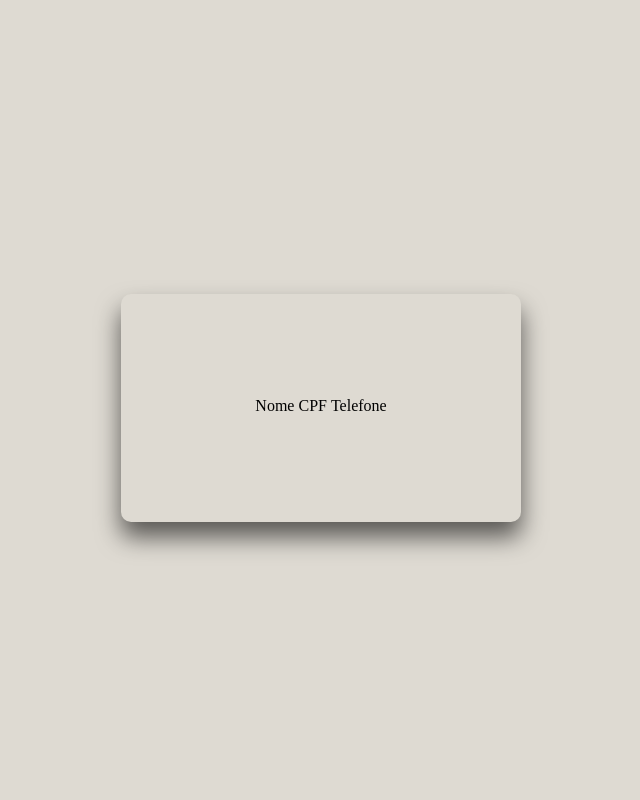
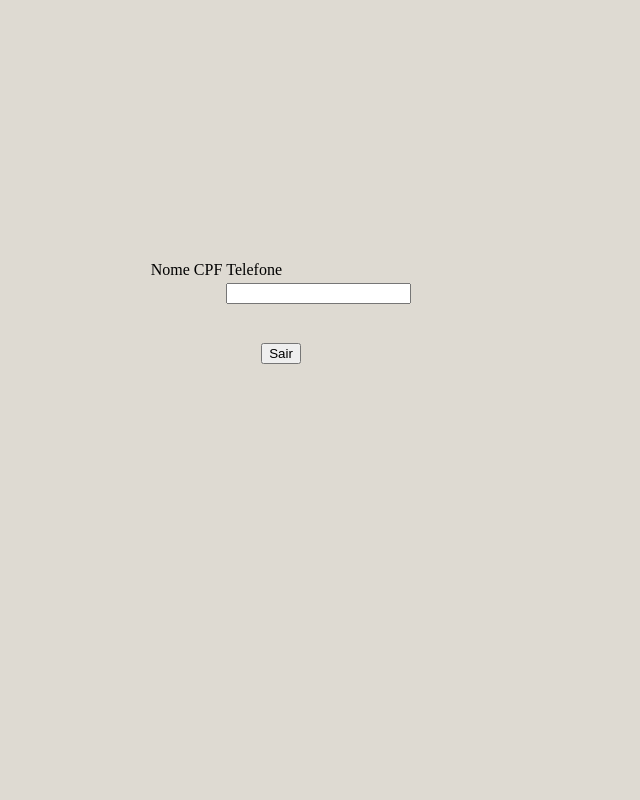
Before and after one commit to Gustahx/Projeto-a3-p2, a PHP site: page /alterardados.php in a window 1280 px wide. Shown: the whole page, without its empty margins (327-967 px from the left). Run offline with PHP 8.4, Linux system fonts and the light colour scheme; the visitor is signed in with stand-in values (Sample User, id 1); data that the repository does not hold is empty.

Commit message:
Update alterardados.php

```diff
--- a/alterardados.php
+++ b/alterardados.php
@@ -11,16 +11,28 @@ $query = mysqli_query($conexao, $select);
 $dados = mysqli_fetch_row($query);
 
 ?>
+
+<link rel="icon" type="image/png" href="https://www.shareicon.net/data/128x128/2015/10/03/111567_development_512x512.png"/>
 <!DOCTYPE html>
 <html lang="pt- BR">
 <head>
     <meta charset="UTF-8">
     <meta http-equiv="X-UA-Compatible" content="IE=edge">
-<link rel="stylesheet" text="text/css" href="estilo.css">
+    <style>
+        body{
+            background-color:#DEDAD2;
+            font-family:"Lobster";
+            top:50%;
+            left:50%;
+            width: 700px;
+            padding:250px;
+        }
+    </style>
     <title></title>
 </head>
 <body>
     <center>
+        <form id="form-altera" action="#" method="POST"></form>
         <table>
         <tr>
 				<td>Nome</td>
@@ -30,9 +42,11 @@ $dados = mysqli_fetch_row($query);
             <tr>
                 <td><?php echo $dados[0] ?></td>
                 <td><?php echo $dados[1] ?></td>
-                <td><?php echo $dados[2] ?></td>
+                <td><input type="text" name="Telefone" value="<?php echo $dados[2] ?>"></td>
             </tr>
         </table>
+        <br><br>
+       <a href="principal.php"><input type="button" value="Sair">
     </center>
 </body>
 </html>
```
